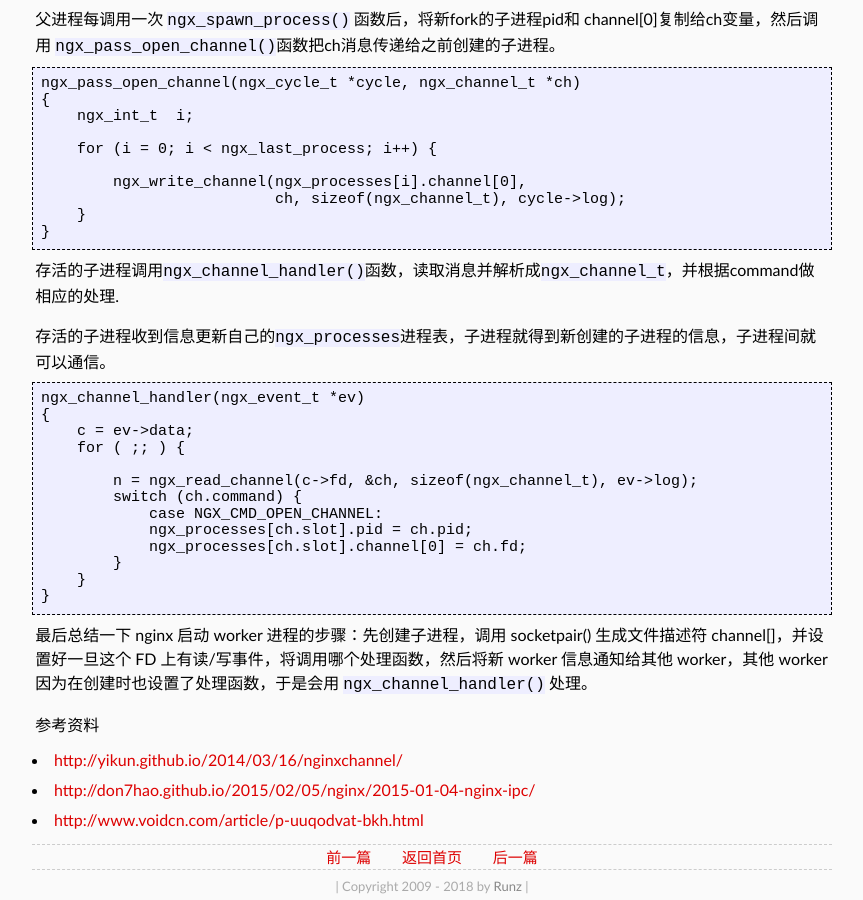
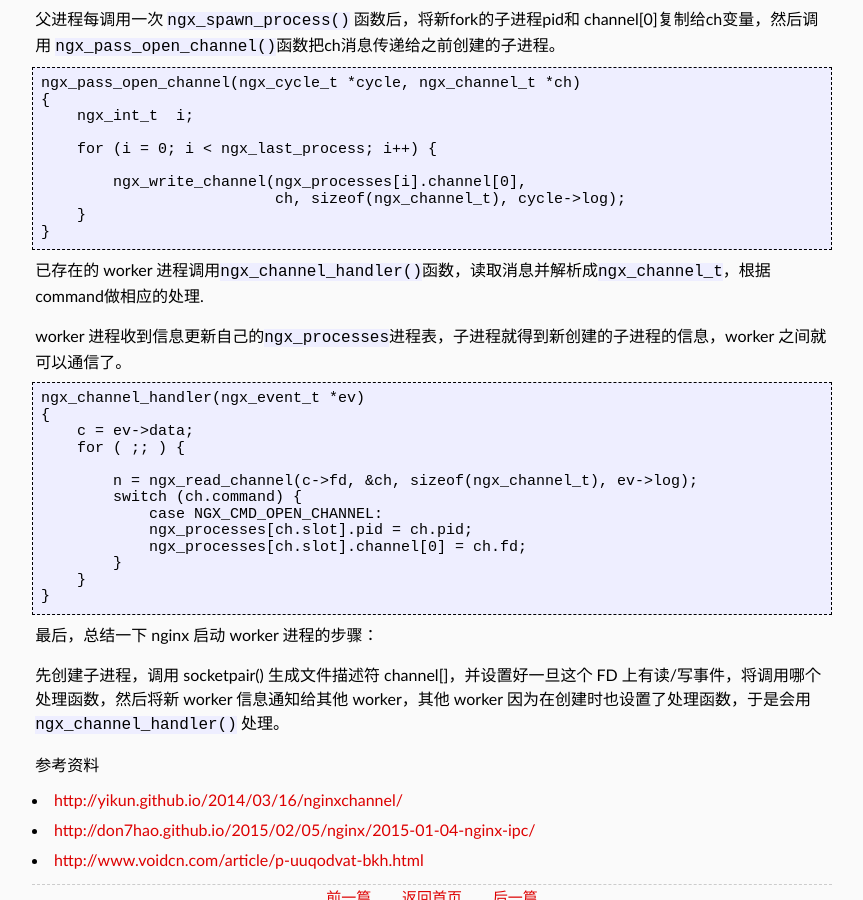
Before and after one commit to shaman7036/runzhen.github.io, a Jekyll site: the page built from _posts/2018-08-28-socketpair.md, in a window 1280 px wide and 900 px high, scrolled down 2915 px. Shown: the whole window, without its empty margins (208-1071 px from the left). Built offline with Jekyll 4.4.1, drawn with Linux system fonts in a browser that asks for light colours; some web fonts are replaced; comment, search, counter and statistics services are not loaded.

Commit message:
socketpair

````diff
--- a/_posts/2018-08-28-socketpair.md
+++ b/_posts/2018-08-28-socketpair.md
@@ -183,9 +183,9 @@ ngx_pass_open_channel(ngx_cycle_t *cycle, ngx_channel_t *ch)
 }
 ```
 
-存活的子进程调用`ngx_channel_handler()`函数，读取消息并解析成`ngx_channel_t`，并根据command做相应的处理.
+已存在的 worker 进程调用`ngx_channel_handler()`函数，读取消息并解析成`ngx_channel_t`，根据command做相应的处理.
 
-存活的子进程收到信息更新自己的`ngx_processes`进程表，子进程就得到新创建的子进程的信息，子进程间就可以通信。
+worker 进程收到信息更新自己的`ngx_processes`进程表，子进程就得到新创建的子进程的信息，worker 之间就可以通信了。
 
 ```
 ngx_channel_handler(ngx_event_t *ev)
@@ -204,7 +204,10 @@ ngx_channel_handler(ngx_event_t *ev)
 ```
 
 
-最后总结一下 nginx 启动 worker 进程的步骤：先创建子进程，调用 socketpair() 生成文件描述符 channel[]，并设置好一旦这个 FD 上有读/写事件，将调用哪个处理函数，然后将新 worker 信息通知给其他 worker，其他 worker 因为在创建时也设置了处理函数，于是会用 `ngx_channel_handler()` 处理。
+
+最后，总结一下 nginx 启动 worker 进程的步骤：
+
+先创建子进程，调用 socketpair() 生成文件描述符 channel[]，并设置好一旦这个 FD 上有读/写事件，将调用哪个处理函数，然后将新 worker 信息通知给其他 worker，其他 worker 因为在创建时也设置了处理函数，于是会用 `ngx_channel_handler()` 处理。
 
 
 
````
